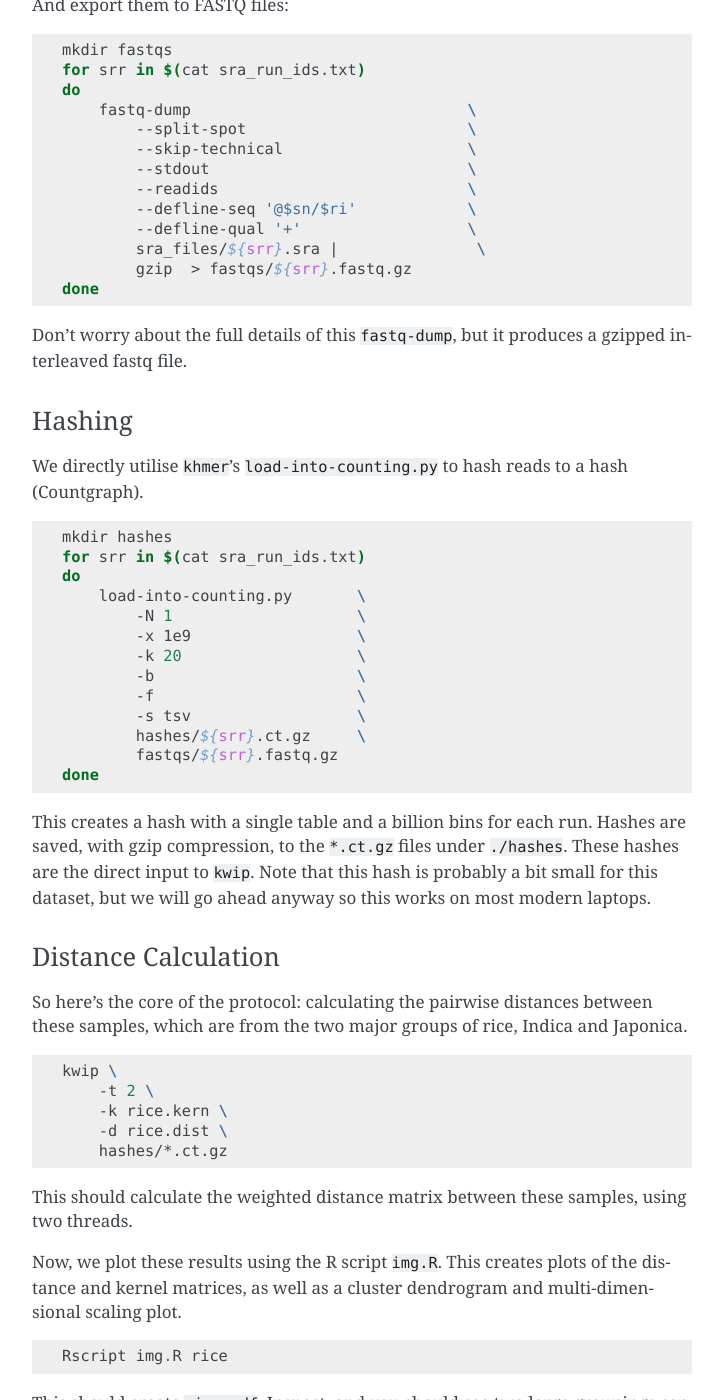
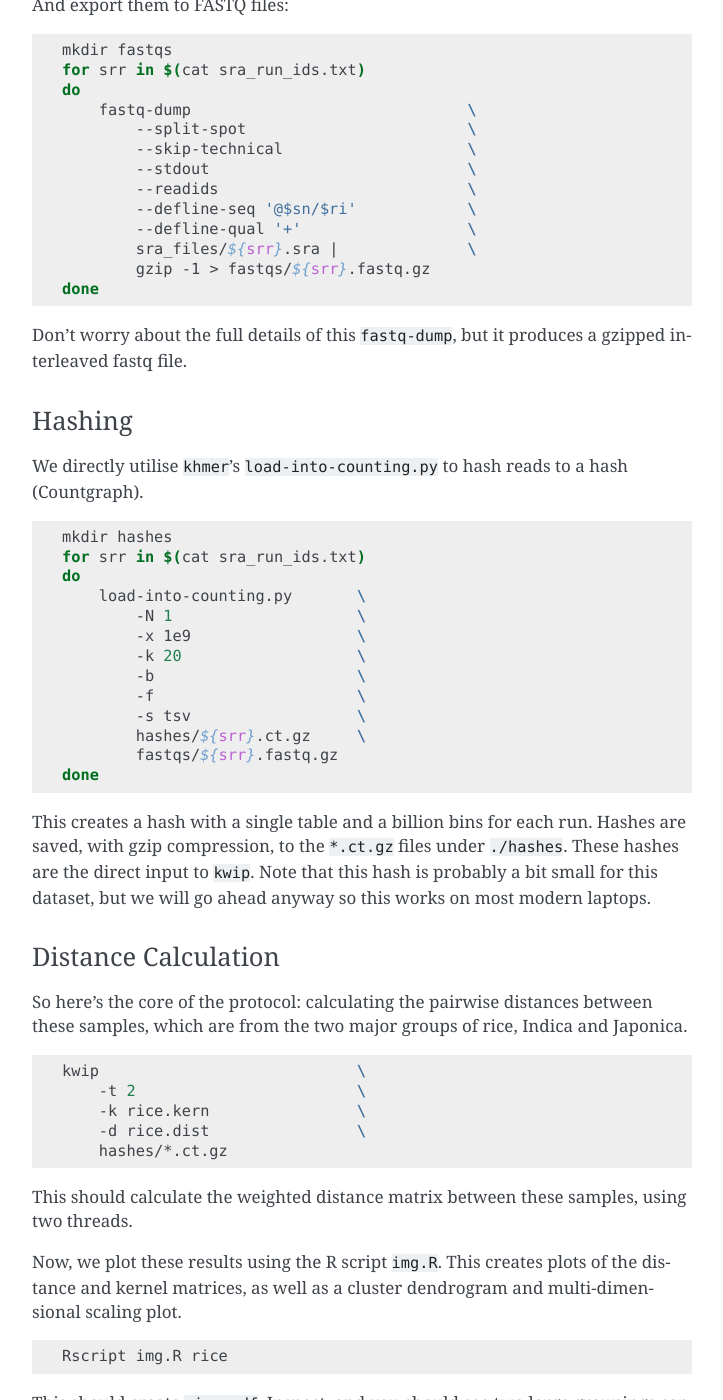
Before and after one commit to kdm9/kWIP, a Sphinx documentation site: the page built from doc/pipelines.rst, in a window 1280 px wide and 1400 px high, scrolled down 1430 px. Shown: the whole window, without its empty margins (388-1111 px from the left). Built offline with Sphinx 7.4.7, drawn with Linux system fonts in a browser that asks for light colours.

Commit message:
Minor fixes to demo docs

```diff
--- a/doc/pipelines.rst
+++ b/doc/pipelines.rst
@@ -88,8 +88,8 @@ And export them to FASTQ files:
             --readids                           \
             --defline-seq '@$sn/$ri'            \
             --defline-qual '+'                  \
-            sra_files/${srr}.sra |               \
-            gzip  > fastqs/${srr}.fastq.gz
+            sra_files/${srr}.sra |              \
+            gzip -1 > fastqs/${srr}.fastq.gz
     done
 
 Don't worry about the full details of this ``fastq-dump``, but it produces a
@@ -134,10 +134,10 @@ Japonica.
 
 .. code-block:: shell
 
-    kwip \
-        -t 2 \
-        -k rice.kern \
-        -d rice.dist \
+    kwip                            \
+        -t 2                        \
+        -k rice.kern                \
+        -d rice.dist                \
         hashes/*.ct.gz
 
 
@@ -148,7 +148,7 @@ Now, we plot these results using the R script ``img.R``. This creates plots of
 the distance and kernel matrices, as well as a cluster dendrogram and
 multi-dimensional scaling plot.
 
-::
+.. code-block:: shell
 
     Rscript img.R rice
 
```
